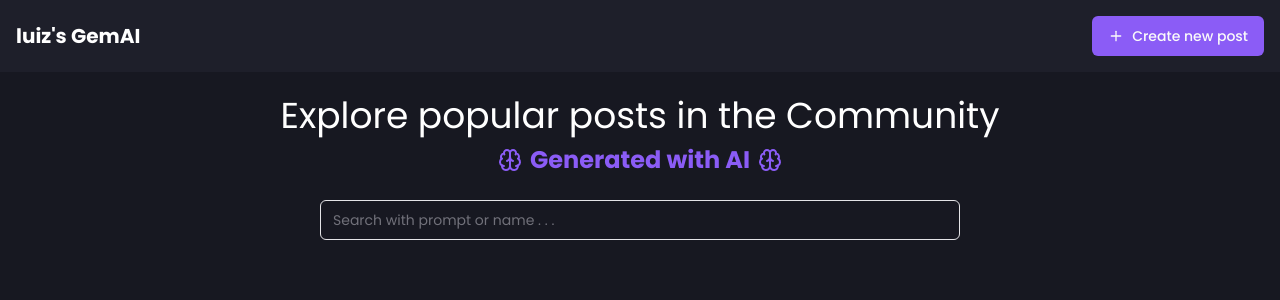
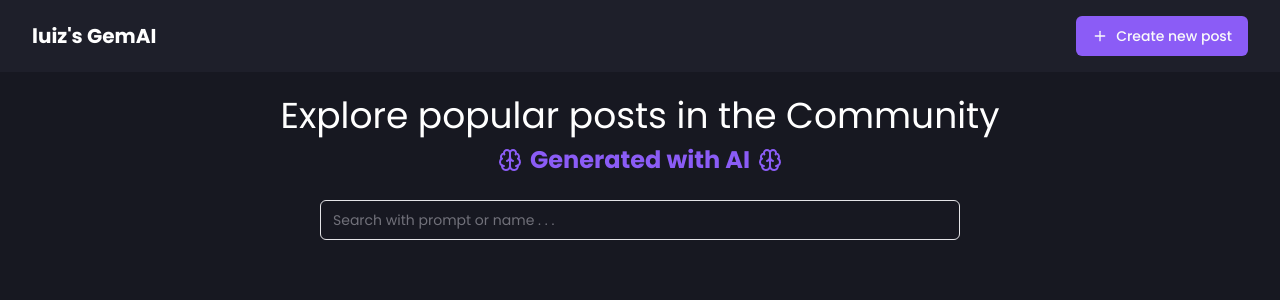
Before and after one commit to luizlacerdam/ai-image-generation-app, a React (Vite) app in the folder front-end/: page / in a window 1280 px wide. Shown: the top 300 px of the page. Built offline with nearby package versions, Linux system fonts and the light colour scheme.

Commit message:
adding more padding x

```diff
--- a/front-end/src/components/Menubar.tsx
+++ b/front-end/src/components/Menubar.tsx
@@ -16,7 +16,7 @@ const MenuBar = () => {
 	};
 
 	return (
-		<nav className="flex flex-row justify-between items-center bg-[#1e1f2a] text-white p-4 shadow-md">
+		<nav className="flex flex-row justify-between items-center bg-[#1e1f2a] text-white p-4 shadow-md px-8">
 			<div className="font-bold text-xl">luiz's GemAI</div>
 			<Button
 				onClick={handleNavigate}
```
